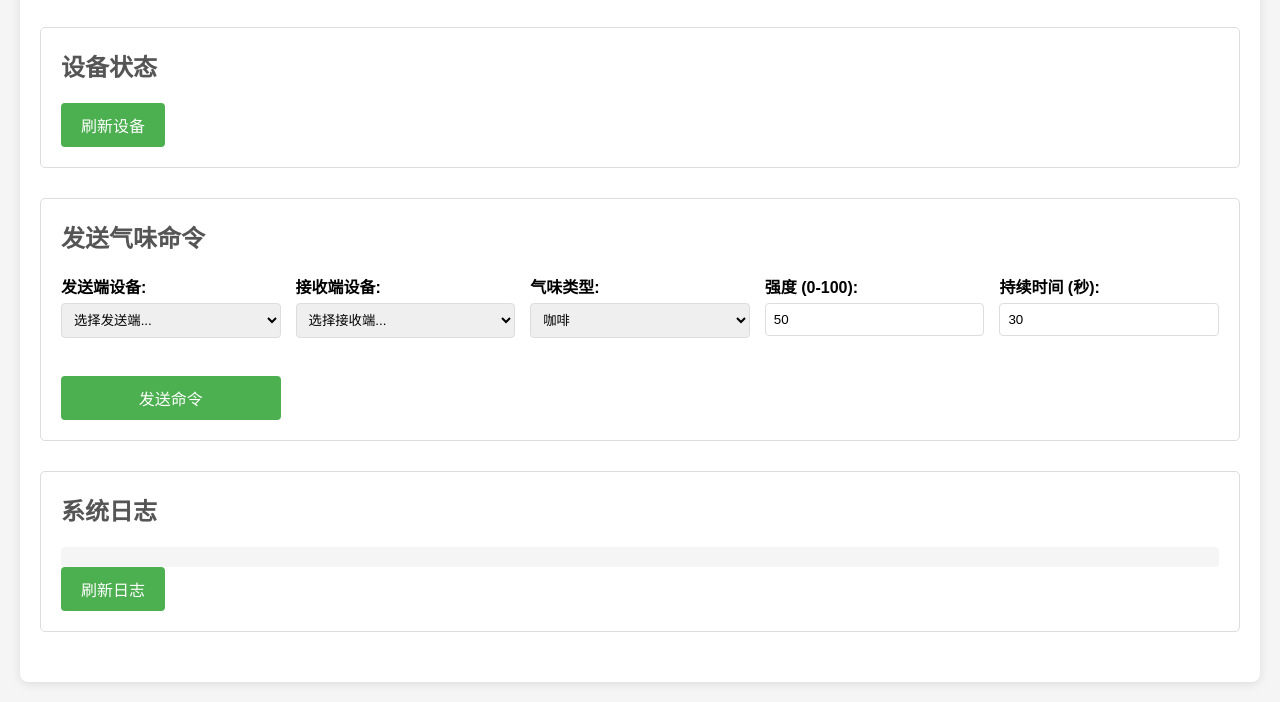
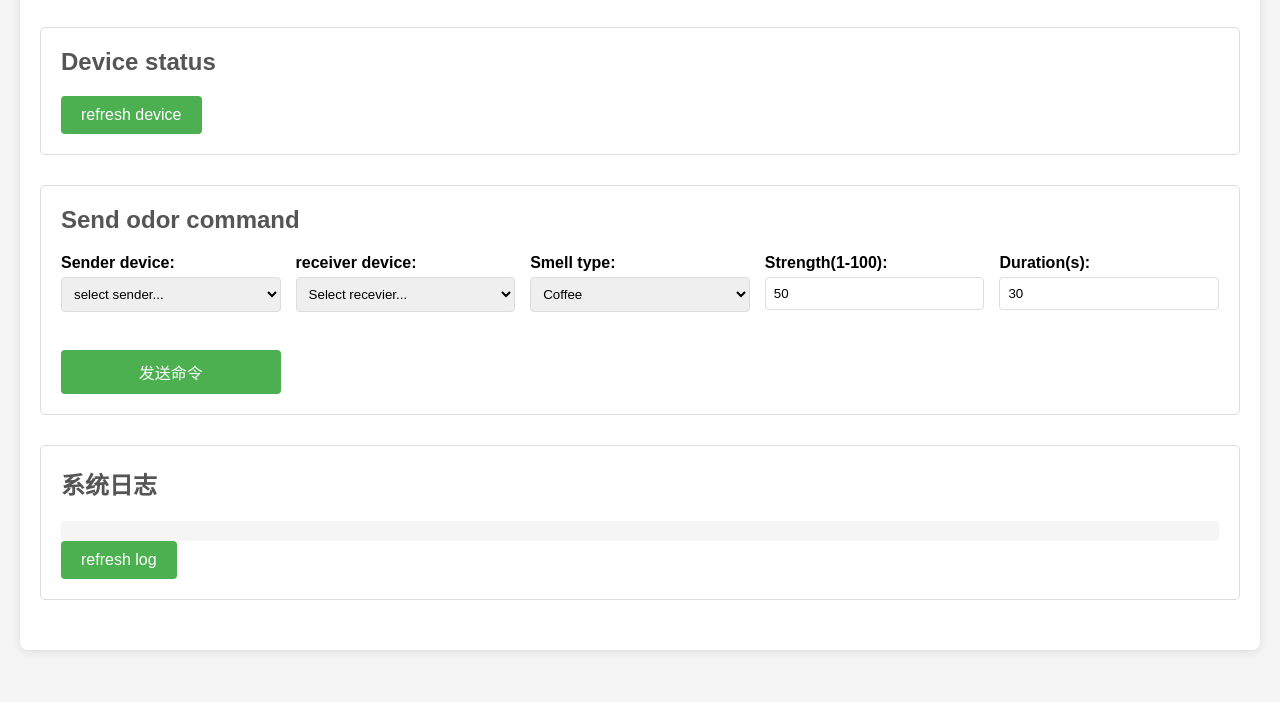
Before and after one commit to c0d9nqa3/Remote-Odor-Transmission-System-ROTS-, a website: page cloud-server/public/index.html in a window 1280 px wide. Shown: the part 101-803 px from the top of the page. Drawn offline with Linux system fonts and the light colour scheme; no server answers.

Commit message:
Update index.html

```diff
--- a/cloud-server/public/index.html
+++ b/cloud-server/public/index.html
@@ -114,48 +114,47 @@
     <div class="container">
         <h1>ROTS</h1>
 
-        <!-- 设备状态 -->
         <div class="section">
-            <h2>设备状态</h2>
+            <h2>Device status</h2>
             <div class="device-list" id="deviceList">
-                <!-- 设备列表将在这里动态加载 -->
+
             </div>
-            <button onclick="loadDevices()">刷新设备</button>
+            <button onclick="loadDevices()">refresh device</button>
         </div>
 
-        <!-- 发送命令 -->
+
         <div class="section">
-            <h2>发送气味命令</h2>
+            <h2>Send odor command</h2>
             <div class="command-form">
                 <div class="form-group">
-                    <label>发送端设备:</label>
+                    <label>Sender device:</label>
                     <select id="senderSelect">
-                        <option value="">选择发送端...</option>
+                        <option value="">select sender...</option>
                     </select>
                 </div>
                 <div class="form-group">
-                    <label>接收端设备:</label>
+                    <label>receiver device:</label>
                     <select id="receiverSelect">
-                        <option value="">选择接收端...</option>
+                        <option value="">Select recevier...</option>
                     </select>
                 </div>
                 <div class="form-group">
-                    <label>气味类型:</label>
+                    <label>Smell type:</label>
                     <select id="odorType">
-                        <option value="coffee">咖啡</option>
-                        <option value="alcohol">酒精</option>
-                        <option value="lemon">柠檬</option>
-                        <option value="mint">薄荷</option>
-                        <option value="lavender">薰衣草</option>
-                        <option value="mixed">混合</option>
+                        <option value="coffee">Coffee</option>
+                        <option value="alcohol">Alcohol</option>
+                        <option value="lemon">Lemon</option>
+                        <option value="mint">Mint</option>
+                        <option value="lavender">Lavender</option>
+                        <option value="mixed">Mix</option>
                     </select>
                 </div>
                 <div class="form-group">
-                    <label>强度 (0-100):</label>
+                    <label>Strength(1-100):</label>
                     <input type="number" id="intensity" min="0" max="100" value="50">
                 </div>
                 <div class="form-group">
-                    <label>持续时间 (秒):</label>
+                    <label>Duration(s):</label>
                     <input type="number" id="duration" min="1" max="300" value="30">
                 </div>
                 <div class="form-group">
@@ -171,25 +170,23 @@
             <div class="logs" id="systemLogs">
                 <!-- 日志将在这里显示 -->
             </div>
-            <button onclick="loadLogs()">刷新日志</button>
+            <button onclick="loadLogs()">refresh log</button>
         </div>
     </div>
 
     <script>
-        // 全局变量
+
         let devices = [];
 
-        // 页面加载时初始化
+        // init
         document.addEventListener('DOMContentLoaded', function() {
             loadDevices();
             loadLogs();
-
-            // 每30秒自动刷新
             setInterval(loadDevices, 30000);
             setInterval(loadLogs, 30000);
         });
 
-        // 加载设备列表
+        // load device list
         async function loadDevices() {
             try {
                 const response = await fetch('/api/devices');
@@ -198,7 +195,7 @@
                 displayDevices();
                 updateDeviceSelects();
             } catch (error) {
-                console.error('加载设备失败:', error);
+                console.error('Failed to load device:', error);
             }
         }
 
@@ -221,26 +218,26 @@
 
                 deviceCard.innerHTML = `
                     <h3>${device.device_id}</h3>
-                    <p><strong>类型:</strong> ${device.device_type === 'sender' ? '发送端' : '接收端'}</p>
-                    <p><strong>位置:</strong> ${device.location || '未知'}</p>
-                    <p><strong>状态:</strong> ${statusText}</p>
-                    <p><strong>最后在线:</strong> ${lastSeen}</p>
+                    <p><strong>type:</strong> ${device.device_type === 'sender' ? 'sender' : 'receiver'}</p>
+                    <p><strong>location:</strong> ${device.location || 'unknown'}</p>
+                    <p><strong>status:</strong> ${statusText}</p>
+                    <p><strong>last online:</strong> ${lastSeen}</p>
                 `;
 
                 deviceList.appendChild(deviceCard);
             });
         }
 
-        // 更新设备选择框
+        // update device selector
         function updateDeviceSelects() {
             const senderSelect = document.getElementById('senderSelect');
             const receiverSelect = document.getElementById('receiverSelect');
 
-            // 清空现有选项
-            senderSelect.innerHTML = '<option value="">选择发送端...</option>';
-            receiverSelect.innerHTML = '<option value="">选择接收端...</option>';
+            // clear
+            senderSelect.innerHTML = '<option value="">select sender...</option>';
+            receiverSelect.innerHTML = '<option value="">select receiver...</option>';
 
-            // 添加设备选项
+            // add device
             devices.forEach(device => {
                 const option = document.createElement('option');
                 option.value = device.device_id;
@@ -254,7 +251,7 @@
             });
         }
 
-        // 发送命令
+        // send command
         async function sendCommand() {
             const senderId = document.getElementById('senderSelect').value;
             const receiverId = document.getElementById('receiverSelect').value;
@@ -263,7 +260,7 @@
             const duration = parseInt(document.getElementById('duration').value);
 
             if (!senderId || !receiverId) {
-                alert('请选择发送端和接收端设备');
+                alert('Select receiver and sender device');
                 return;
             }
 
@@ -285,14 +282,14 @@
                 const result = await response.json();
 
                 if (response.ok) {
-                    alert('命令发送成功！');
-                    loadLogs(); // 刷新日志
+                    alert('Successfully to send command！');
+                    loadLogs();
                 } else {
-                    alert('命令发送失败: ' + result.error);
+                    alert('Failed to send command: ' + result.error);
                 }
             } catch (error) {
-                console.error('发送命令失败:', error);
-                alert('发送命令失败: ' + error.message);
+                console.error('Failed to send command:', error);
+                alert('Failed to send command: ' + error.message);
             }
         }
 
@@ -304,11 +301,11 @@
 
                 displayLogs(logs);
             } catch (error) {
-                console.error('加载日志失败:', error);
+                console.error('Failed to load log:', error);
             }
         }
 
-        // 显示日志
+        // log
         function displayLogs(logs) {
             const logsContainer = document.getElementById('systemLogs');
             logsContainer.innerHTML = '';
@@ -323,7 +320,7 @@
                 logsContainer.appendChild(logEntry);
             });
 
-            // 滚动到底部
+
             logsContainer.scrollTop = logsContainer.scrollHeight;
         }
     </script>
```
